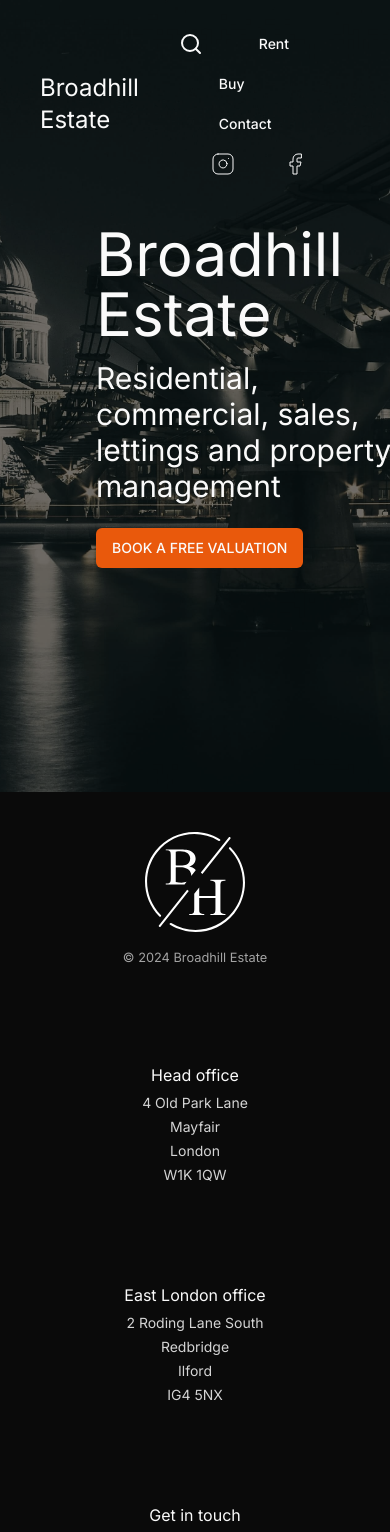
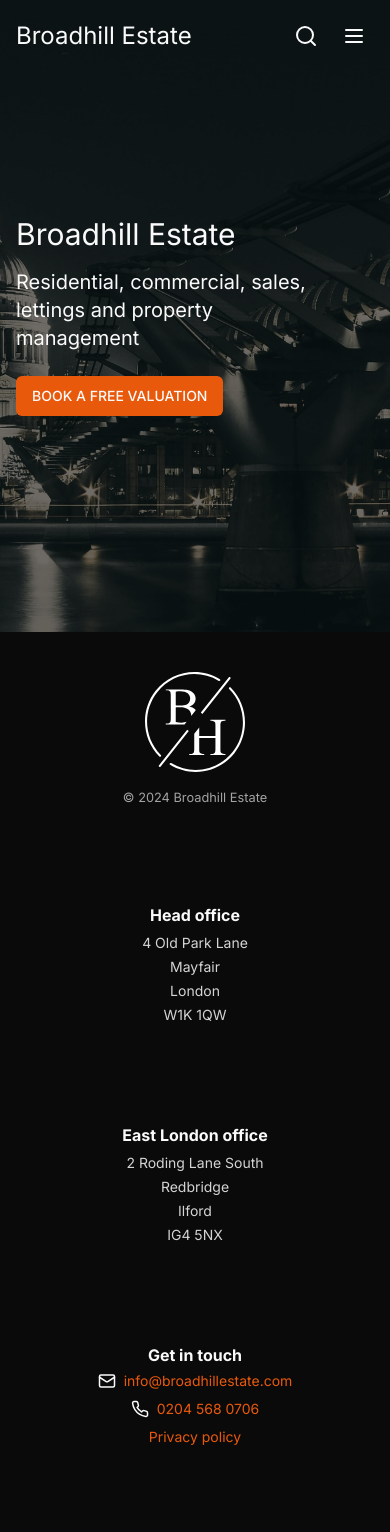
Before and after one commit to sukhsinghcodes/broadhillestate-website, a Next.js app: page / in a window 390 px wide. Shown: the top 1532 px of the page. Built offline with nearby package versions, Linux system fonts and the light colour scheme.

Commit message:
updated typography

```diff
--- a/src/app/about/page.tsx
+++ b/src/app/about/page.tsx
@@ -1,3 +1,5 @@
+import { H1 } from '../components/typography'
+
 export default function About() {
-  return <h1 className="text-2xl">About</h1>
+  return <H1>About</H1>
 }
--- a/src/app/components/footer.tsx
+++ b/src/app/components/footer.tsx
@@ -4,6 +4,7 @@ import Image from 'next/image'
 import { Copyright } from './copyright'
 import { MailIcon, PhoneIcon } from 'lucide-react'
 import Link from 'next/link'
+import { H4 } from './typography'
 
 export function Footer() {
   return (
@@ -16,7 +17,7 @@ export function Footer() {
           <Copyright />
         </div>
         <div className="text-center sm:text-left">
-          <h4 className="mb-1">Head office</h4>
+          <H4 className="mb-1">Head office</H4>
           <p className="text-sm text-neutral-300 leading-6">
             4 Old Park Lane
             <br />
@@ -29,7 +30,7 @@ export function Footer() {
           </p>
         </div>
         <div className="text-center sm:text-left">
-          <h4 className="mb-1">East London office</h4>
+          <H4 className="mb-1">East London office</H4>
           <p className="text-sm text-neutral-300 leading-6">
             2 Roding Lane South
             <br />
@@ -42,7 +43,7 @@ export function Footer() {
           </p>
         </div>
         <div className="text-center sm:text-left">
-          <h4 className="mb-1">Get in touch</h4>
+          <H4 className="mb-1">Get in touch</H4>
           <div className="flex flex-col gap-2 items-center sm:items-start">
             <div className="flex gap-2 items-center">
               <label>
@@ -70,7 +71,7 @@ export function Footer() {
         </div>
       </div>
       <div className="flex flex-col gap-4 items-center sm:items-start">
-        <h4 className="text-neutral-300">Find us on</h4>
+        <H4 className="text-neutral-300">Find us on</H4>
         <Link href="https://www.rightmove.co.uk/estate-agents/agent/Broadhill/Ilford-82863.html">
           <Image className="w-[140px]" src={rmLogoSrc} alt="Rightmove" />
         </Link>
--- a/src/app/components/navigation.tsx
+++ b/src/app/components/navigation.tsx
@@ -1,9 +1,10 @@
 'use client'
 
 import { Button } from '@/components/ui/button'
-import { FacebookIcon, InstagramIcon, SearchIcon } from 'lucide-react'
+import { FacebookIcon, InstagramIcon, MenuIcon, SearchIcon } from 'lucide-react'
 import Link from 'next/link'
-import { useEffect } from 'react'
+import { use, useEffect } from 'react'
+import { useIsMobile } from '../hooks/useIsMobile'
 
 export function Navigation() {
   useEffect(() => {
@@ -23,12 +24,24 @@ export function Navigation() {
     }
   }, [])
 
+  const isMobile = useIsMobile('md')
+
   return (
-    <header className="main-nav-bar py-6 px-10 fixed z-50 top-0 w-full transition-[background]">
+    <header className="main-nav-bar fixed z-50 top-0 w-full transition-all p-4 md:py-6 md:px-10">
       <nav className="flex justify-between items-center gap-8">
         <Link href="/" className="text-2xl">
           Broadhill Estate
         </Link>
+        {isMobile ? (
+          <div className="flex gap-2">
+            <Button variant="ghost" size="icon">
+              <SearchIcon />
+            </Button>
+            <Button variant="ghost" size="icon">
+              <MenuIcon />
+            </Button>
+          </div>
+        ) : (
           <ul className="flex flex-wrap space-x-8 items-center">
             <li>
               <Link href="/search">
@@ -75,6 +88,7 @@ export function Navigation() {
               </Link>
             </li>
           </ul>
+        )}
       </nav>
     </header>
   )
--- /dev/null
+++ b/src/app/components/typography.tsx
@@ -0,0 +1,22 @@
+import { cn } from '@/lib/utils'
+
+export type TypographyProps = {
+  children: React.ReactNode
+  className?: string
+}
+
+export function H1({ children, className }: TypographyProps) {
+  return <h1 className={cn('text-3xl md:text-6xl', className)}>{children}</h1>
+}
+
+export function H2({ children, className }: TypographyProps) {
+  return <h2 className={cn('text-xl md:text-4xl', className)}>{children}</h2>
+}
+
+export function H3({ children, className }: TypographyProps) {
+  return <h3 className={cn('text-lg md:text-xl', className)}>{children}</h3>
+}
+
+export function H4({ children, className }: TypographyProps) {
+  return <h4 className={cn('font-bold', className)}>{children}</h4>
+}
--- a/src/app/contact/page.tsx
+++ b/src/app/contact/page.tsx
@@ -1,3 +1,5 @@
+import { H1 } from '../components/typography'
+
 export default function Contact() {
-  return <h1 className="text-2xl">Contact</h1>
+  return <H1>Contact</H1>
 }
--- /dev/null
+++ b/src/app/hooks/useIsMobile.ts
@@ -0,0 +1,45 @@
+import { useEffect, useState } from 'react'
+
+const breakpoints = {
+  sm: 640,
+  // => @media (min-width: 640px) { ... }
+
+  md: 768,
+  // => @media (min-width: 768px) { ... }
+
+  lg: 1024,
+  // => @media (min-width: 1024px) { ... }
+
+  xl: 1280,
+  // => @media (min-width: 1280px) { ... }
+
+  '2xl': 1536,
+  // => @media (min-width: 1536px) { ... }
+}
+
+export const useIsMobile = (breakpoint: 'sm' | 'md' | 'lg' | 'xl' | '2xl') => {
+  const [width, setWidth] = useState<number>(0)
+  const [isMobile, setIsMobile] = useState(false)
+  function handleWindowSizeChange() {
+    setWidth(window.innerWidth)
+  }
+
+  useEffect(() => {
+    setWidth(window.innerWidth)
+    setIsMobile(width <= 768)
+    window.addEventListener('resize', handleWindowSizeChange)
+    return () => {
+      window.removeEventListener('resize', handleWindowSizeChange)
+    }
+  }, [width])
+
+  useEffect(() => {
+    setIsMobile(width <= breakpoints[breakpoint])
+  }, [breakpoint, width])
+
+  if (isMobile === null) {
+    return false
+  }
+
+  return isMobile
+}
--- a/src/app/layout.tsx
+++ b/src/app/layout.tsx
@@ -21,7 +21,7 @@ export default function RootLayout({
     <html lang="en" className="dark">
       <body className={cn(inter.className, 'min-h-screen flex flex-col')}>
         <Navigation />
-        <main className="flex flex-col grow p-24">{children}</main>
+        <main className="flex flex-col grow p-4 md:p-24">{children}</main>
         <Footer />
       </body>
     </html>
--- a/src/app/page.tsx
+++ b/src/app/page.tsx
@@ -1,6 +1,7 @@
 import Image from 'next/image'
 import bgImage from '@/app/assets/images/st-pauls-bg.jpg'
 import { Button } from '@/components/ui/button'
+import { H1, H2 } from './components/typography'
 
 export default function Home() {
   return (
@@ -16,10 +17,10 @@ export default function Home() {
       </div>
       <div className="relative z-10 w-[80vw] h-[600px] flex items-center">
         <div>
-          <h1 className="text-6xl mb-4">Broadhill Estate</h1>
-          <h2 className="text-3xl mb-6">
+          <H1 className="mb-4">Broadhill Estate</H1>
+          <H2 className="mb-6">
             Residential, commercial, sales, lettings and property management
-          </h2>
+          </H2>
           <Button variant="default" className="uppercase">
             Book a free valuation
           </Button>
--- a/src/app/privacy-policy/page.tsx
+++ b/src/app/privacy-policy/page.tsx
@@ -1,3 +1,5 @@
+import { H1 } from '../components/typography'
+
 export default function PrivacyPolicy() {
-  return <h1 className="text-2xl">Privacy policy</h1>
+  return <H1>Privacy policy</H1>
 }
--- a/src/app/search/page.tsx
+++ b/src/app/search/page.tsx
@@ -1,3 +1,5 @@
+import { H1 } from '../components/typography'
+
 export default function Search() {
-  return <h1 className="text-2xl">Search</h1>
+  return <H1>Search</H1>
 }
```
Lines whose indentation alone changed are shown as unchanged.
